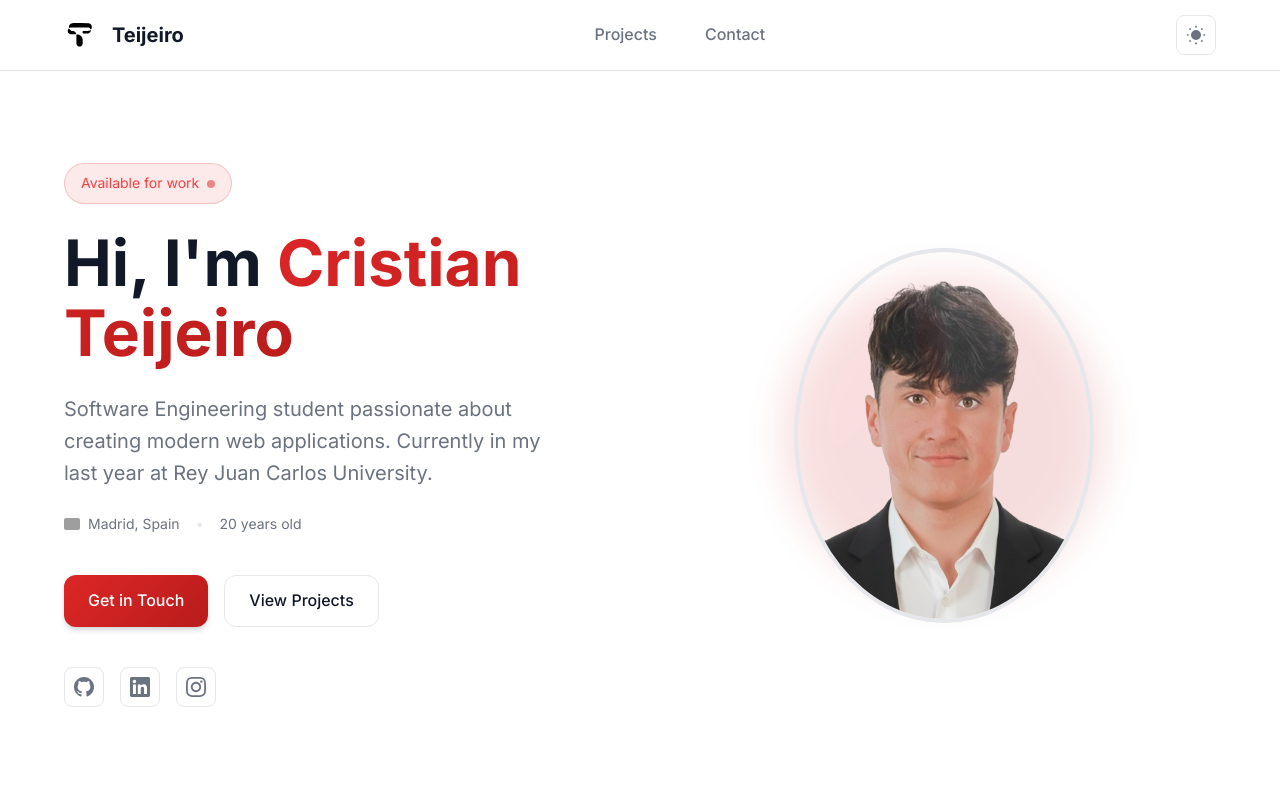
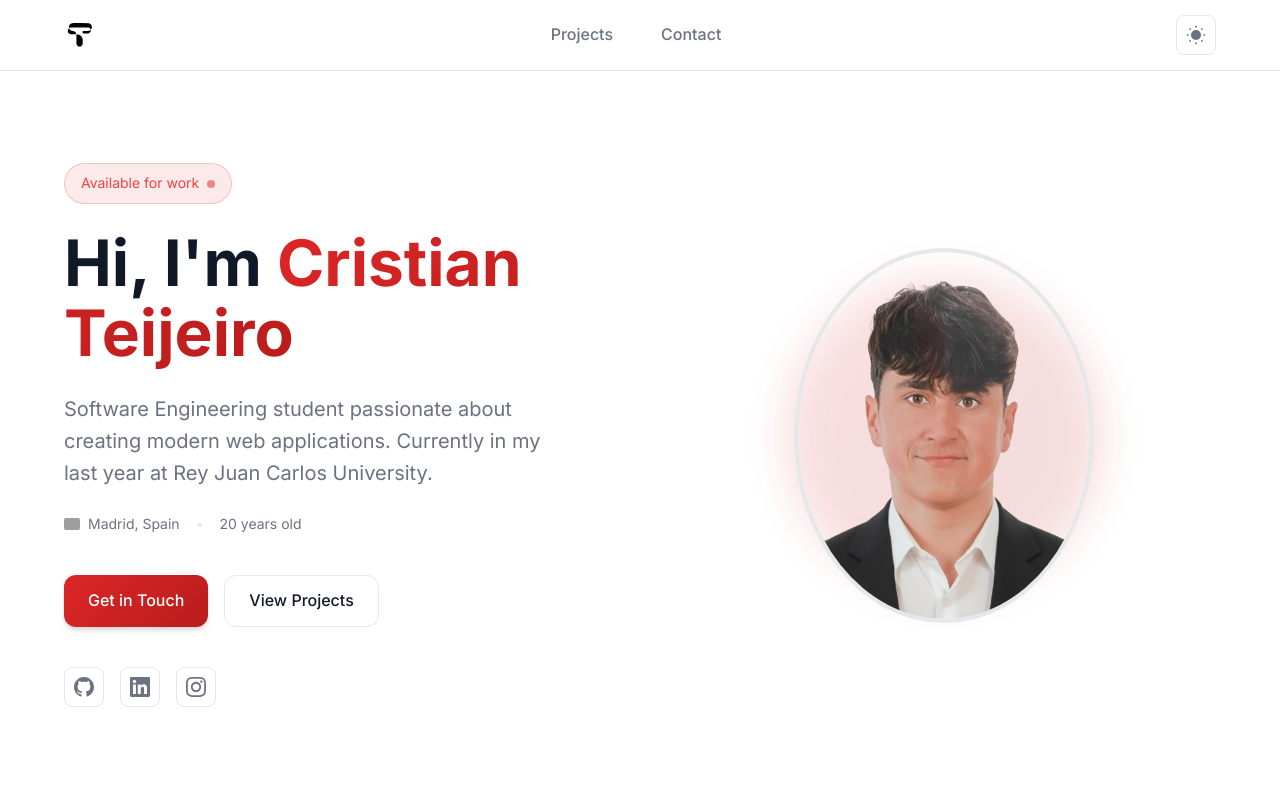
Before and after one commit to teijeiro7/teijeiro-portfolio, an Astro site: page / in a window 1280 px wide. Shown: the top 800 px of the page. Built offline with nearby package versions, Linux system fonts and the light colour scheme; Astro itself is replaced by a stand-in of ours; grey boxes are pictures that could not be loaded.

Commit message:
quitar teijeiro del header

```diff
--- a/src/pages/components/nav.astro
+++ b/src/pages/components/nav.astro
@@ -6,7 +6,6 @@
   <div class="nav-container">
     <a href="/" class="logo-link">
       <img src="/images/logo.svg" alt="Cristian Teijeiro" class="logo-image" />
-      <span class="logo-text">Teijeiro</span>
     </a>
 
     <nav class="nav-menu">
```
